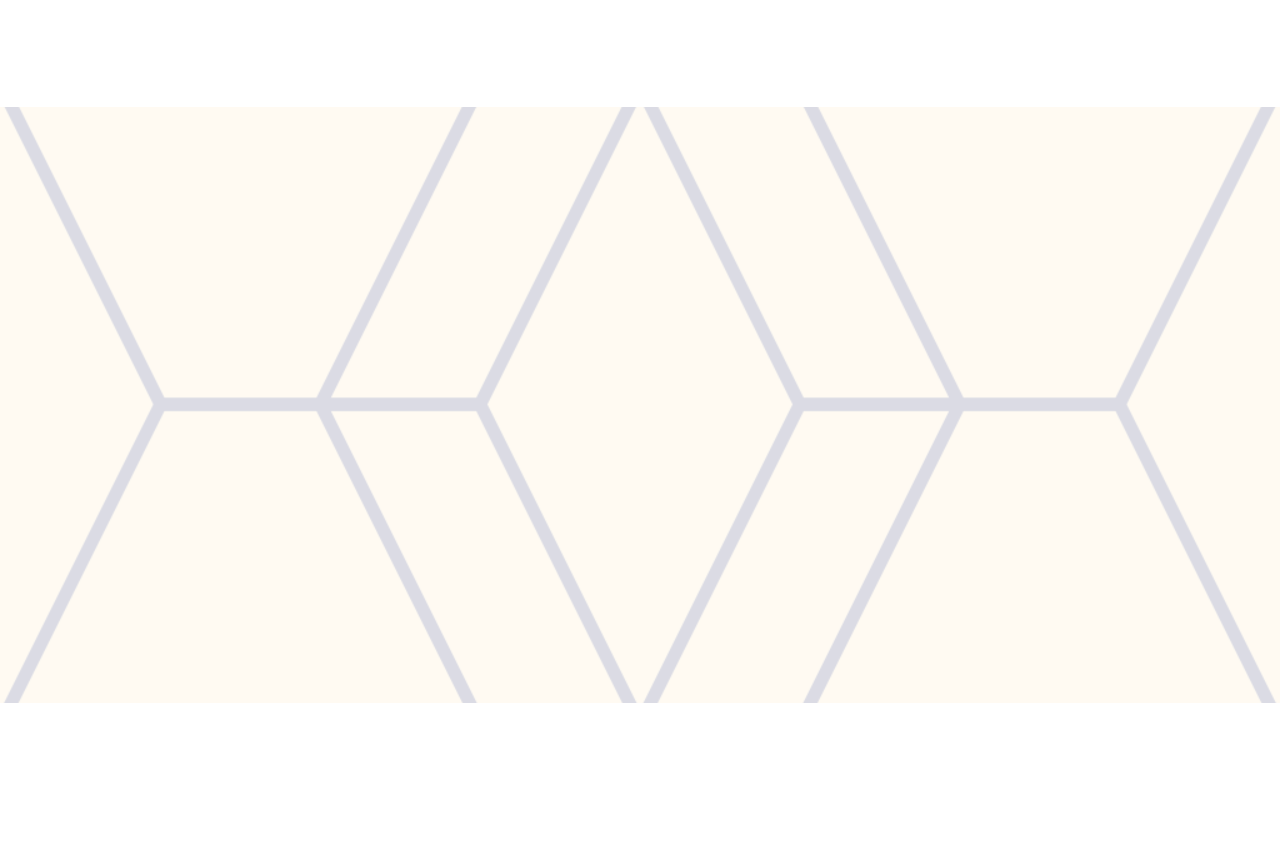
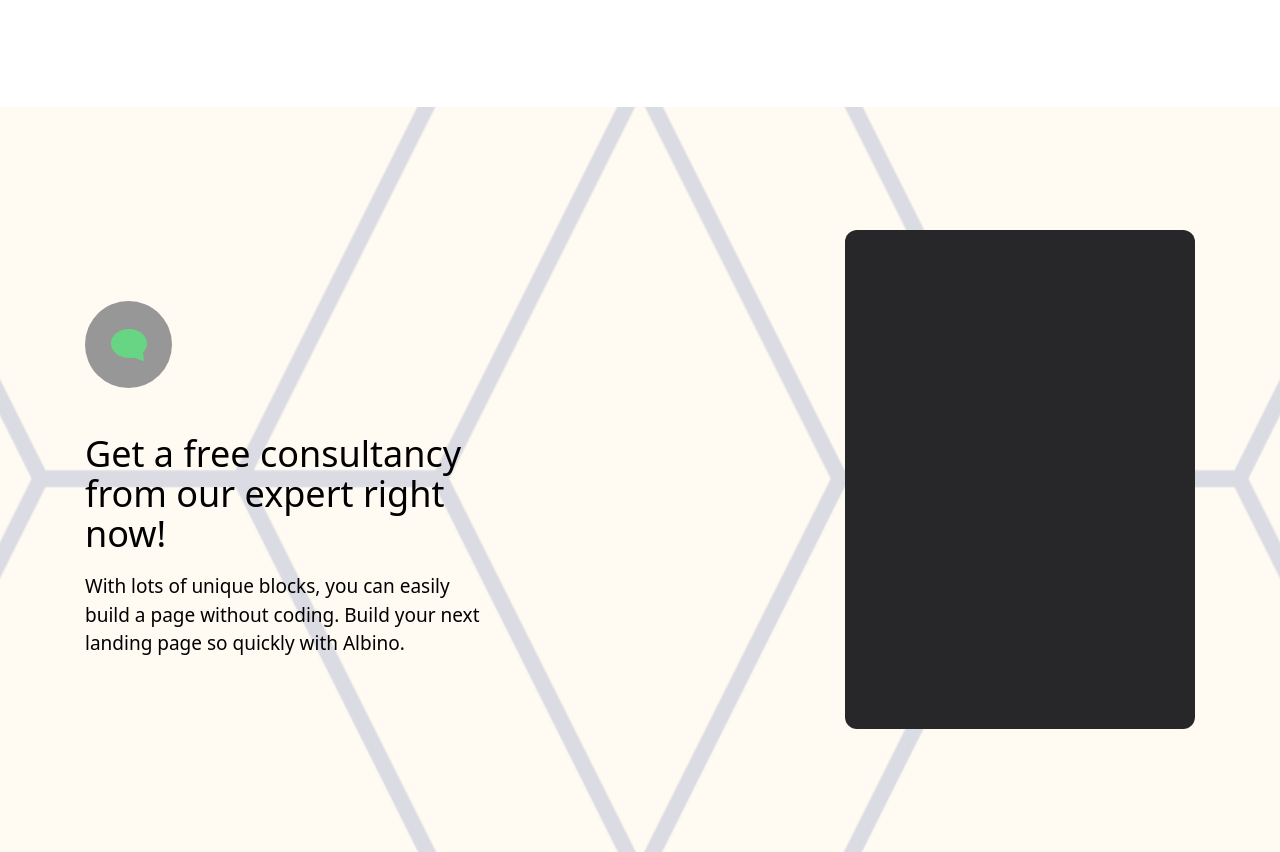
Before and after one commit to Omid-Gharavi/Consultation, a Next.js app: page / in a window 1280 px wide. Shown: the part 2979-3831 px from the top of the page. Before the commit the page ends 3682 px from the top, so only its background shows below. Built offline with nearby package versions, Linux system fonts and the light colour scheme.

Commit message:
CTA component

```diff
--- a/src/components/cta/CTA.jsx
+++ b/src/components/cta/CTA.jsx
@@ -1,12 +1,21 @@
 import Image from 'next/image'
 import React from 'react'
-import rectangle from '@/images/rectangle.svg'
+import chat from '@/images/chat.svg'
 
 const CTA = () => {
     return (
-        <div className='relative'>
-            <div className='absolute'>
-                <Image src={rectangle} alt='bg' />
+        <div className='ctaBody'>
+            <div className=''>
+                <div className='w-[87px] h-[87px] rounded-full bg-[#979797] flex justify-center items-center'>
+                    <Image src={chat} alt='chat' />
+                </div>
+                <p className='max-w-[429px] mt-[46px] text-4xl max-lg:text-2xl'>Get a free consultancy from our expert right now!</p>
+                <p className='max-w-[412px] mt-[18px] text-[19px] max-lg:text-base'>
+                    With lots of unique blocks, you can easily build a page without coding. Build your next landing page so quickly with Albino.
+                </p>
+            </div>
+            <div className='max-w-[350px] w-full h-[499px] bg-zinc-800 rounded-xl'>
+
             </div>
         </div>
     )
--- a/src/components/testimonial/Testimonial.jsx
+++ b/src/components/testimonial/Testimonial.jsx
@@ -29,7 +29,7 @@ const Testimonial = () => {
     ]
 
     return (
-        <div className='flex flex-wrap justify-center mt-[100px] mb-[109px] gap-[60px] max-lg:gap-32'>
+        <div className='flex flex-wrap justify-center mt-[100px] gap-[60px] max-lg:gap-32'>
             {
                 lists.map((list, index) => (
                     <div className='flex flex-col items-center gap-[50px]'>
--- a/src/styles/globals.css
+++ b/src/styles/globals.css
@@ -28,4 +28,12 @@ body {
     @apply w-[12px] h-[12px] bg-[#68D585];
     clip-path: polygon(0% 0%, 100% 50%, 0% 100%);
   }
+
+  .ctaBody {
+    @apply relative flex flex-wrap justify-center items-center gap-[331px] max-lg:gap-11 max-lg:py-8 max-lg:px-4 mt-[109px] min-h-[745px];
+    background-image: url('../images/rectangle.svg');
+    background-repeat: no-repeat;
+    background-position: center;
+    background-size: cover;
+  }
 }
```
Also changed, not shown: src/images/chat.svg (added).
